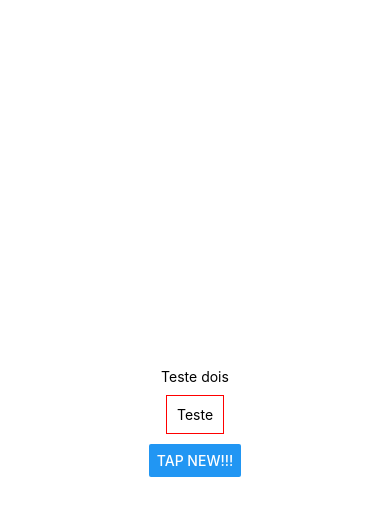
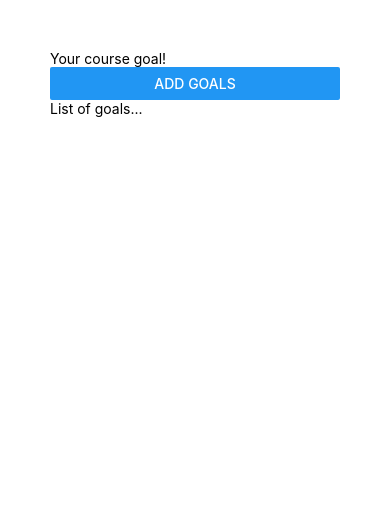
Before and after one commit to JoaoVitorLima242/RNCourse, a React Native app: screen / in a window 390 px wide. Shown: the top 516 px of the page. Built offline with nearby package versions, Linux system fonts and the light colour scheme.

Commit message:
Studing components

```diff
--- a/App.js
+++ b/App.js
@@ -1,31 +1,22 @@
 import { StatusBar } from 'expo-status-bar';
-import { StyleSheet, Text, View, Button } from 'react-native';
+import { StyleSheet, Text, View, Button, TextInput } from 'react-native';
 
 export default function App() {
   return (
-    <View style={styles.container}>
+    <View style={styles.appContainer}>
       <View>
-        <Text>Teste dois</Text>
+        <TextInput placeholder='Your course goal!'/>
+        <Button title='Add goals'/>
       </View>
-      <Text style={styles.dummyText}>Teste</Text>
-      <Button title='tap new!!!'/>
-      <StatusBar style="auto" />
+      <View>
+        <Text>List of goals...</Text>
+      </View>
     </View>
   );
 }
 
 const styles = StyleSheet.create({
-  container: {
-    flex: 1,
-    backgroundColor: '#fff',
-    alignItems: 'center',
-    justifyContent: 'center',
-  },
-
-  dummyText: {
-    padding: 10,
-    borderWidth: 1,
-    borderColor: 'red',
-    margin: 10
+  appContainer: {
+    padding: 50,
   }
 });
```
